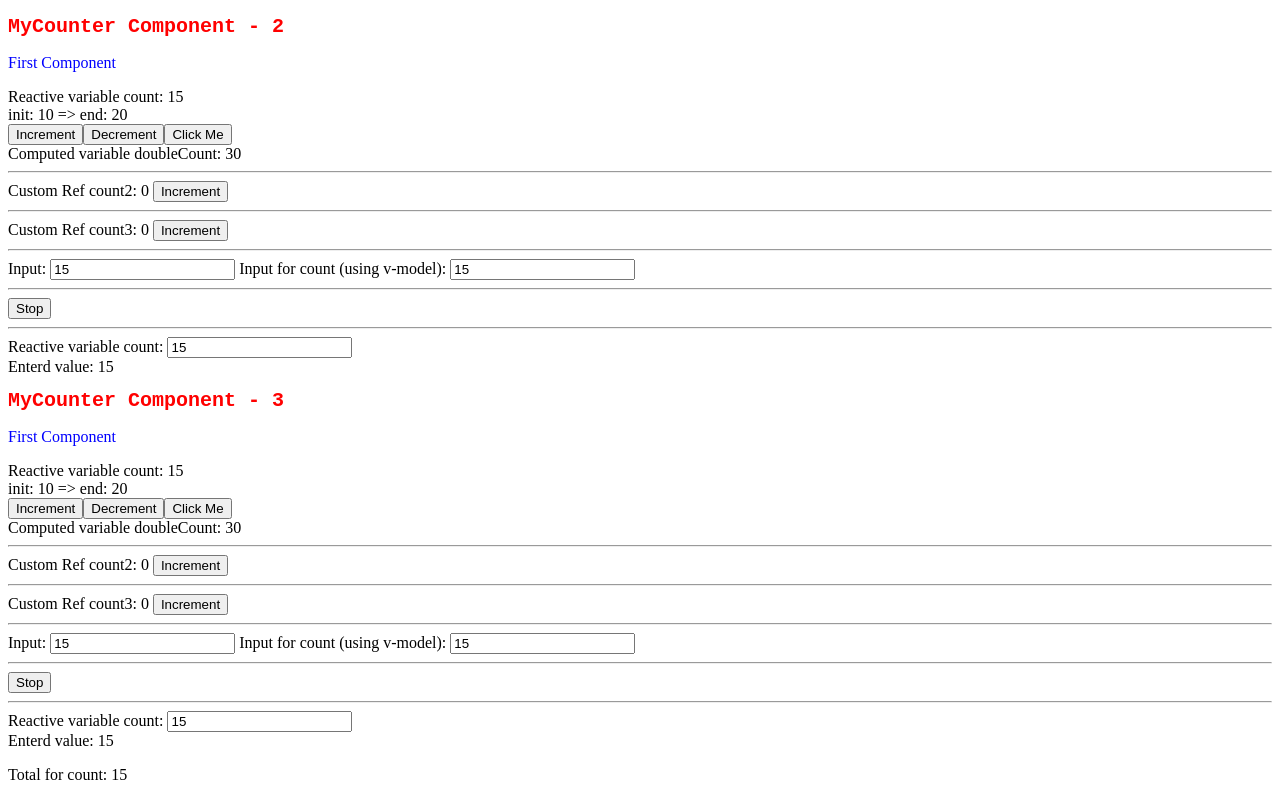
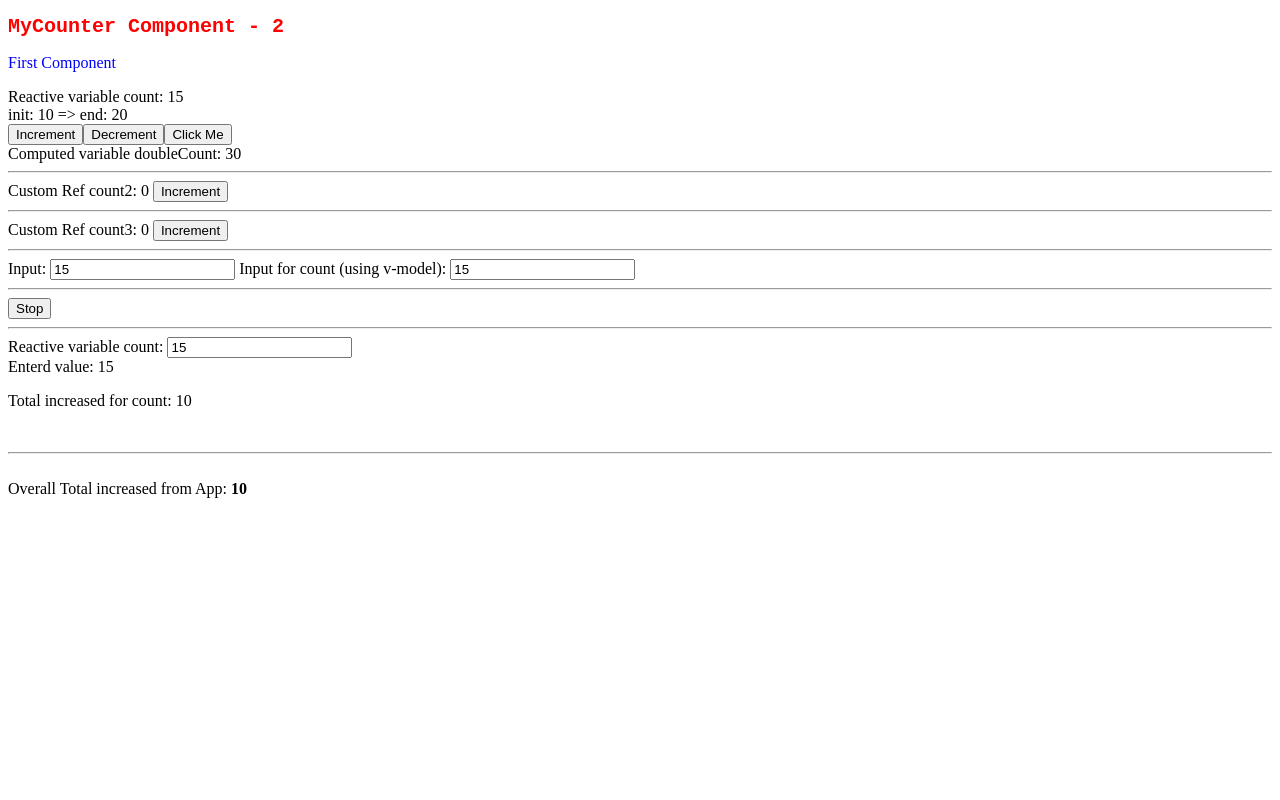
Before and after one commit to meirongdev/vue_firstapp, a Vue app: page / in a window 1280 px wide. Shown: the part 551-1351 px from the top of the page. After the commit the page ends 1057 px from the top, so only its background shows below. Built offline with nearby package versions, Linux system fonts and the light colour scheme.

Commit message:
feat: provide and inject

```diff
--- a/src/App.vue
+++ b/src/App.vue
@@ -1,12 +1,17 @@
 <template>
   <MyForm/>
-  <MyCounters :nb="3"/>
+  <MyCounters :nb="2"/>
+  <br/><hr/><br/>
+  Overall Total increased from App: <b>{{total}}</b>
 </template>
 
 <script setup>
+import { ref, provide } from 'vue';
 import MyCounters from './components/MyCounters.vue';
 import MyForm from './components/MyForm.vue';
 
+const total = ref(0);
+provide('app.total', total);
 // export default {
 //   name: 'App',
 //   components: {
--- a/src/components/MyCounter.vue
+++ b/src/components/MyCounter.vue
@@ -1,7 +1,7 @@
 <script setup>
 import { ref, computed, onBeforeMount, onMounted,
   onBeforeUpdate, onUpdated, onBeforeUnmount, onUnmounted,
-  customRef, defineProps, defineEmits} from 'vue';
+  customRef, defineProps, defineEmits, inject} from 'vue';
 
 console.log("setup: The component is created in memory");
 
@@ -19,6 +19,8 @@ const count = ref(parseInt(init));
 
 const emit = defineEmits(["incr"]);
 
+const total = inject('app.total');
+
 function decrement() {
     count.value--;
 
@@ -34,6 +36,7 @@ const increment = () => {
     count.value++;
     // 发送事件
     emit("incr", 1);
+    total.value++;
   } else {
     stop();
   }
--- a/src/components/MyCounters.vue
+++ b/src/components/MyCounters.vue
@@ -12,5 +12,5 @@ const increment = (value) => {
 
 <template>
   <MyCounter v-for="i in nb" :key="i" :limits="{init:10, end:20}" :index="i" @incr="increment"/>
-  <p>Total for count: {{ total }}</p>
+  <p>Total increased for count: {{ total }}</p>
 </template>
```
